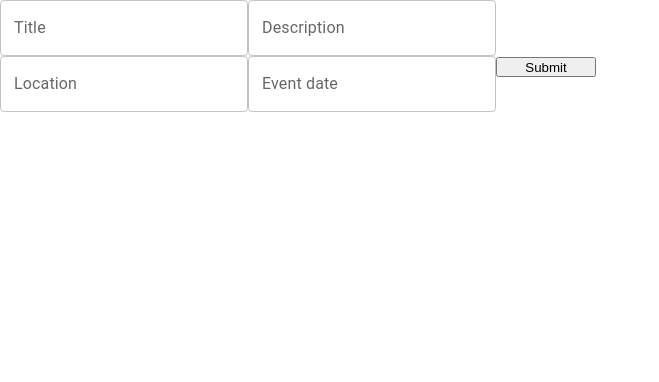
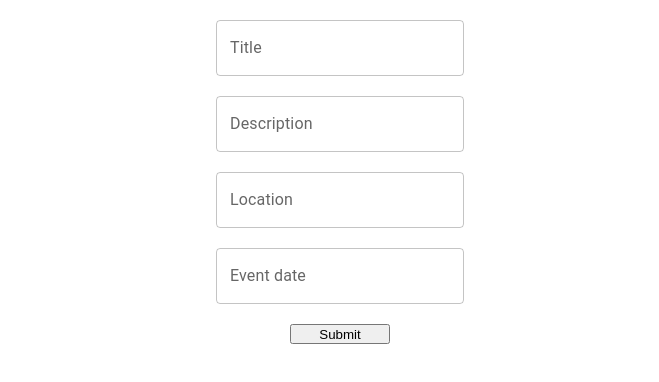
Before and after one commit to jusvel/urrs-fe, a React (Vite) app: page /create-event in a window 1280 px wide. Shown: the top 382 px of the page, without its empty margins (0-659 px from the left). Built offline with nearby package versions, Linux system fonts and the light colour scheme; sample sign-in values are in the browser's storage.

Commit message:
convert all event types to normal case in select field

```diff
--- a/src/components/searchBar/SearchBar.tsx
+++ b/src/components/searchBar/SearchBar.tsx
@@ -10,12 +10,17 @@ import dayjs from 'dayjs';
 
 export default function SearchBar() {
   const [eventTypes, setEventTypes] = useState([]);
-  const [selectedEventType, setSelectedEventType] = useState('CONCERT');
+  const [selectedEventType, setSelectedEventType] = useState('Concert');
   const [date, setDate] = useState(dayjs());
 
   const fetchAllEventTypes = async () => {
     const response = await getEventTypes();
-    setEventTypes(response.data);
+    const eventTypesUnprocessed = response.data;
+    setEventTypes(eventTypesUnprocessed.map((type) => {
+      const firstLetter = type.substring(0,1);
+      const remainingWord = type.substring(1).toLowerCase();
+      return firstLetter + remainingWord;
+    }));
   };
 
   useEffect(() => {
@@ -24,8 +29,8 @@ export default function SearchBar() {
 
   return (
     <div className="search-bar">
-      <Box sx={{ minWidth: 120, display:"flex", flexDirection:"row", width: "100%", alignContent:"center" }}>
-        <FormControl fullWidth sx={{ display:"flex", flexDirection:"row", width: "100%", justifyContent:"center"}}>
+      <Box>
+        <FormControl fullWidth sx={{ display:"flex", flexDirection:"row", width: "100%", justifyContent:"center", gap:"20px"}}>
           <InputLabel id="event-type-label">Renginio tipas</InputLabel>
           <Select
             labelId="event-type-label"
--- a/src/containers/createEvent/CreateEvent.css
+++ b/src/containers/createEvent/CreateEvent.css
@@ -1,5 +1,11 @@
 .event-form{
+  display: flex;
+  flex-direction: column;
+  gap: 20px;
+  margin: 20px;
   width: 50%;
+  justify-content: center;
+  align-items: center;
 }
 .submit-button{
   width: 100px;
```
